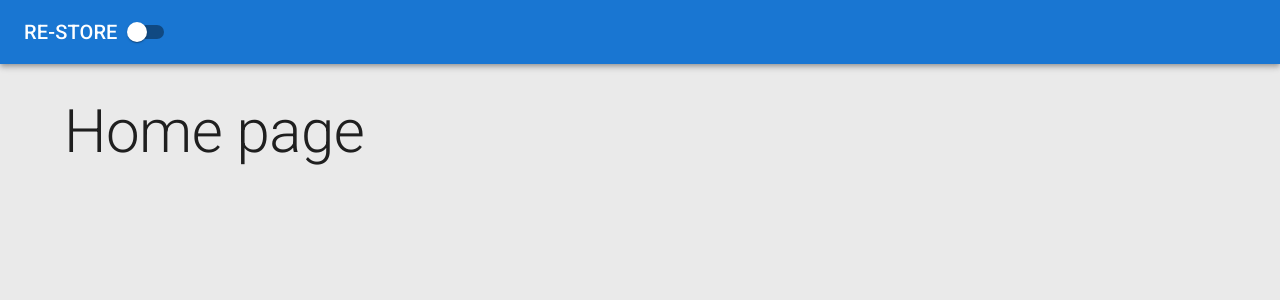
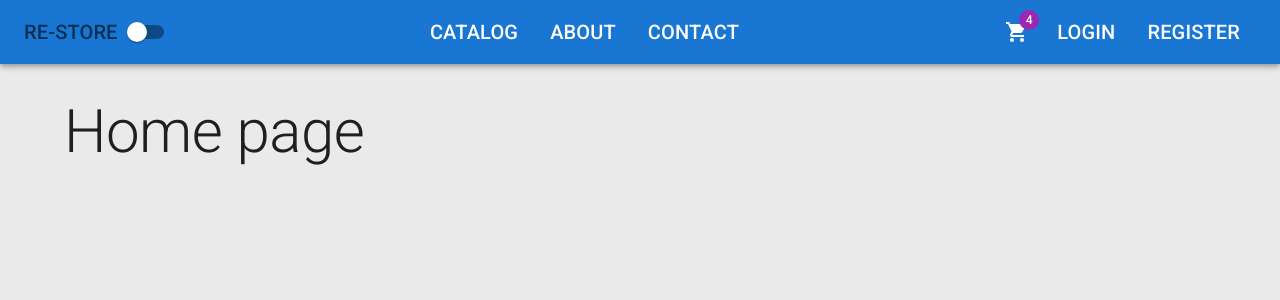
Before and after one commit to klajdm/online-store, a React (Create React App) app in the folder client/: page / in a window 1280 px wide. Shown: the top 300 px of the page. Built offline with nearby package versions, Linux system fonts and the light colour scheme.

Commit message:
added navigation links

```diff
--- a/client/src/app/layout/Header.tsx
+++ b/client/src/app/layout/Header.tsx
@@ -1,16 +1,84 @@
-import { AppBar, Switch, Toolbar, Typography } from "@mui/material";
+import { ShoppingCart } from "@mui/icons-material";
+import {
+  AppBar,
+  Badge,
+  Box,
+  IconButton,
+  List,
+  ListItem,
+  Switch,
+  Toolbar,
+  Typography,
+} from "@mui/material";
+import { NavLink } from "react-router-dom";
 
 interface Props {
   darkMode: boolean;
   handleThemeChange: () => void;
 }
 
+const midLinks = [
+  { title: "catalog", path: "/catalog" },
+  { title: "about", path: "/about" },
+  { title: "contact", path: "/contact" },
+];
+
+const rightLinks = [
+  { title: "login", path: "/login" },
+  { title: "register", path: "/register" },
+];
+
+const navStyles = {
+  color: "inherit",
+  textDecoration: "none",
+  typography: "h6",
+  "&:hover": {
+    color: "grey.500",
+  },
+  "&.active": {
+    color: "text.secondary",
+  },
+};
+
 export default function Header({ darkMode, handleThemeChange }: Props) {
   return (
     <AppBar position="static" sx={{ mb: 4 }}>
-      <Toolbar>
-        <Typography variant="h6">RE-STORE</Typography>
-        <Switch checked={darkMode} onChange={handleThemeChange} />
+      <Toolbar
+        sx={{
+          display: "flex",
+          justifyContent: "space-between",
+          alignItems: "center",
+        }}
+      >
+        <Box display="flex" alignItems="center">
+          <Typography variant="h6" component={NavLink} to="/" sx={navStyles}>
+            RE-STORE
+          </Typography>
+          <Switch checked={darkMode} onChange={handleThemeChange} />
+        </Box>
+
+        <List sx={{ display: "flex" }}>
+          {midLinks.map(({ title, path }) => (
+            <ListItem component={NavLink} to={path} key={path} sx={navStyles}>
+              {title.toUpperCase()}
+            </ListItem>
+          ))}
+        </List>
+
+        <Box display="flex" alignItems="center">
+          <IconButton size="large" sx={{ color: "inherit" }}>
+            <Badge badgeContent={4} color="secondary">
+              <ShoppingCart />
+            </Badge>
+          </IconButton>
+          <List sx={{ display: "flex" }}>
+            {rightLinks.map(({ title, path }) => (
+              <ListItem component={NavLink} to={path} key={path} sx={navStyles}>
+                {title.toUpperCase()}
+              </ListItem>
+            ))}
+          </List>
+        </Box>
       </Toolbar>
     </AppBar>
   );
```
